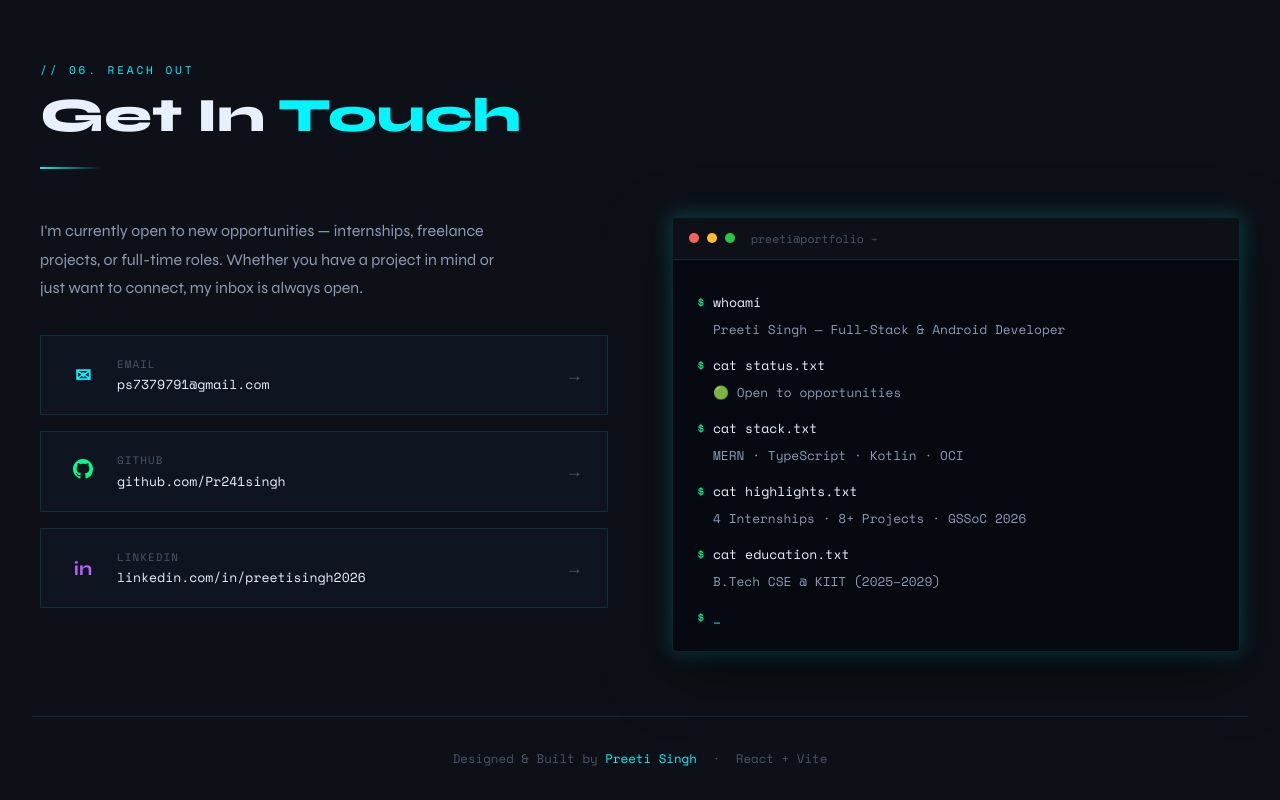
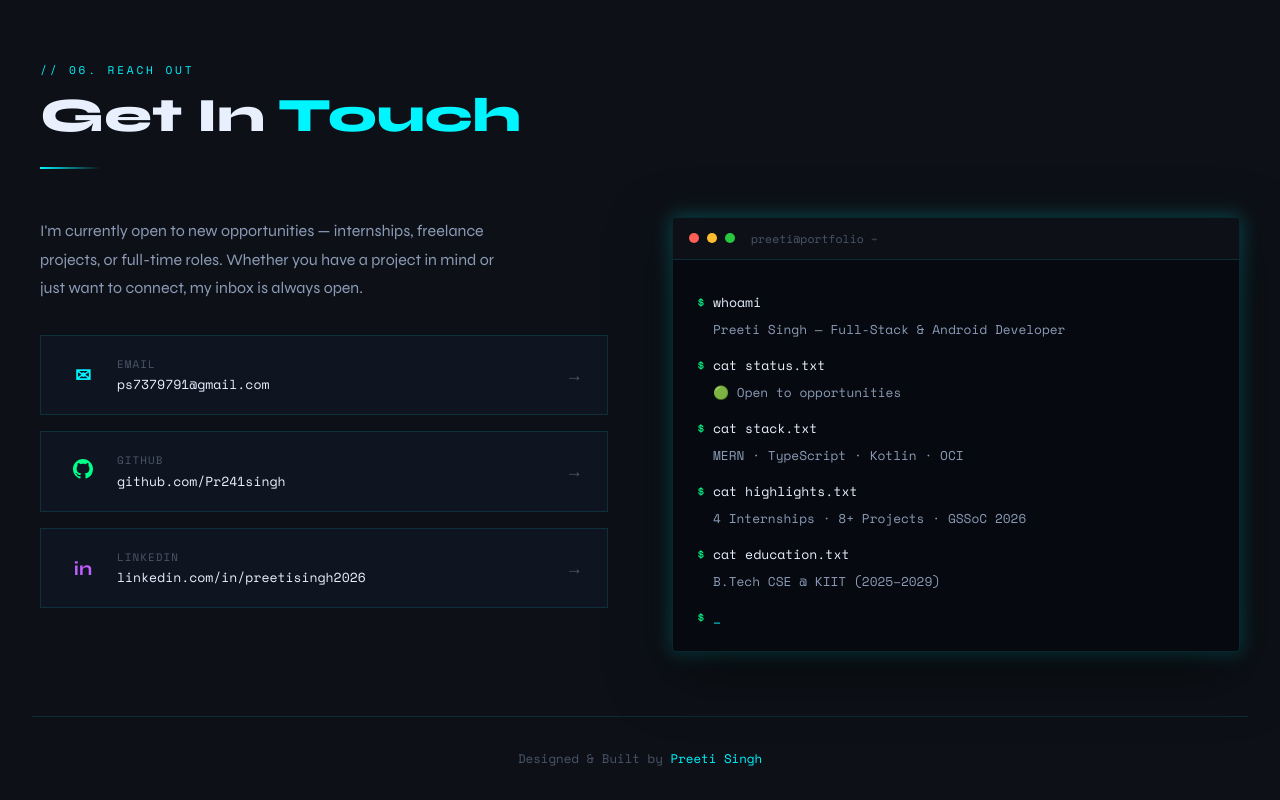
Before and after one commit to Pr241singh/Preeti-portfolio, a React (Vite) app: page / in a window 1280 px wide. Shown: the part 6310-7110 px from the top of the page. Built offline with nearby package versions, Linux system fonts and the light colour scheme.

Commit message:
fix: new hero visual, edunet internship, revert cert modal

```diff
--- a/src/components/Contact.jsx
+++ b/src/components/Contact.jsx
@@ -29,7 +29,7 @@ export default function Contact() {
               <a href="https://github.com/Pr241singh" target="_blank" rel="noopener noreferrer" className="contact-card contact-card--green">
                 <div className="contact-card-icon">
                   <svg width="20" height="20" fill="currentColor" viewBox="0 0 24 24">
-                    <path d="M12 0C5.37 0 0 5.37 0 12c0 5.31 3.435 9.795 8.205 11.385.6.105.825-.255.825-.57 0-.285-.015-1.23-.015-2.235-3.015.555-3.795-.735-4.035-1.41-.135-.345-.72-1.41-1.23-1.695-.42-.225-1.02-.78-.015-.795.945-.015 1.62.87 1.845 1.23 1.08 1.815 2.805 1.305 3.495.99.105-.78.42-1.305.765-1.605-2.67-.3-5.46-1.335-5.46-5.925 0-1.305.465-2.385 1.23-3.225-.12-.3-.54-1.53.12-3.18 0 0 1.005-.315 3.3 1.23.96-.27 1.98-.405 3-.405s2.04.135 3 .405c2.295-1.56 3.3-1.23 3.3-1.23.66 1.65.24 2.88.12 3.18.765.84 1.23 1.905 1.23 3.225 0 4.605-2.805 5.625-5.475 5.925.435.375.81 1.095.81 2.22 0 1.605-.015 2.895-.015 3.3 0 .315.225.69.825.57A12.02 12.02 0 0024 12c0-6.63-5.37-12-12-12z"/>
+                    <path d="M12 0C5.37 0 0 5.37 0 12c0 5.31 3.435 9.795 8.205 11.385.6.105.825-.255.825-.57 0-.285-.015-1.23-.015-2.235-3.015.555-3.795-.735-4.035-1.41-.135-.345-.72-1.41-1.23-1.695-.42-.225-1.02-.78-.015-.795.945-.015 1.62.87 1.845 1.23 1.08 1.815 2.805 1.305 3.495.99.105-.78.42-1.305.765-1.605-2.67-.3-5.46-1.335-5.46-5.925 0-1.305.465-2.385 1.23-3.225-.12-.3-.54-1.53.12-3.18 0 0 1.005-.315 3.3 1.23.96-.27 1.98-.405 3-.405s2.04.135 3 .405c2.295-1.56 3.3-1.23 3.3-1.23.66 1.65.24 2.88.12 3.18.765.84 1.23 1.905 1.23 3.225 0 4.605-2.805 5.625-5.475 5.925.435.375.81 1.095.81 2.22 0 1.605-.015 2.895-.015 3.3 0 .315.225.69.825.57A12.02 12.02 0 0024 12c0-6.63-5.37-12-12-12z" />
                   </svg>
                 </div>
                 <div>
@@ -79,8 +79,7 @@ export default function Contact() {
       <footer className="footer">
         <p className="footer-text">
           Designed & Built by <span className="footer-name">Preeti Singh</span>
-          <span className="footer-sep"> · </span>
-          <span className="footer-stack">React + Vite</span>
+
         </p>
       </footer>
     </section>
```
